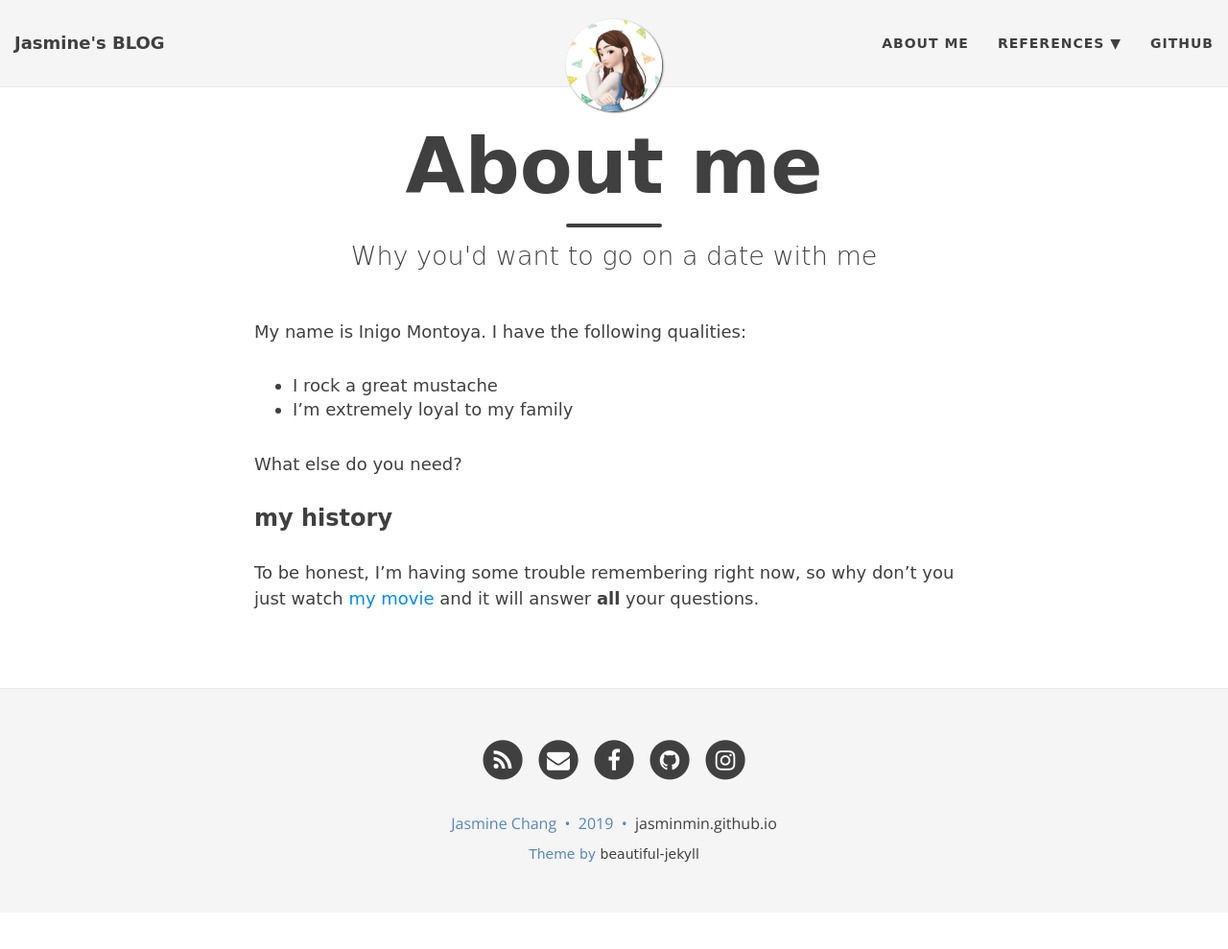
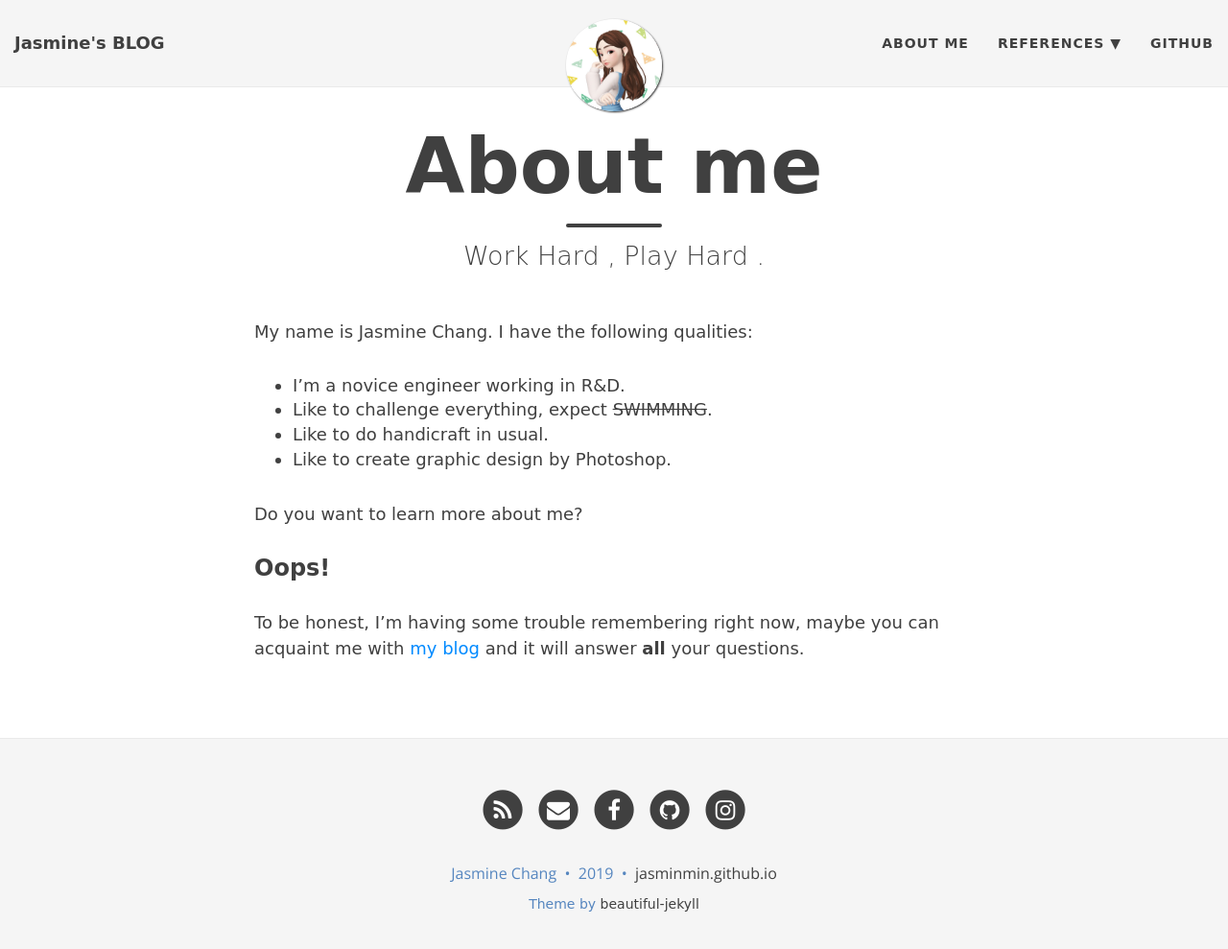
Before and after one commit to Jasminmin/jasminmin.github.io, a Jekyll site: the page built from aboutme.md, in a window 1280 px wide and 1003 px high. Shown: the top 989 px of the window at 96% size. Built offline with Jekyll 4.4.1, drawn with Linux system fonts in a browser that asks for light colours; nearby versions of some CDN libraries.

Commit message:
modify about_me page

```diff
--- a/aboutme.md
+++ b/aboutme.md
@@ -1,16 +1,18 @@
 ---
 layout: page
 title: About me
-subtitle: Why you'd want to go on a date with me
+subtitle: Work Hard , Play Hard .
 ---
 
-My name is Inigo Montoya. I have the following qualities:
+My name is Jasmine Chang. I have the following qualities:
 
-- I rock a great mustache
-- I'm extremely loyal to my family
+- I'm a novice engineer working in R&D.
+- Like to challenge everything, expect ~~SWIMMING~~.
+- Like to do handicraft in usual.
+- Like to create graphic design by Photoshop.
 
-What else do you need?
+Do you want to learn more about me?
 
-### my history
+### Oops!
 
-To be honest, I'm having some trouble remembering right now, so why don't you just watch [my movie](http://en.wikipedia.org/wiki/The_Princess_Bride_%28film%29) and it will answer **all** your questions.
+To be honest, I'm having some trouble remembering right now, maybe you can acquaint me with [my blog](https://jasminmin.github.io) and it will answer **all** your questions.
```
Also changed, not shown: 1 other file.
